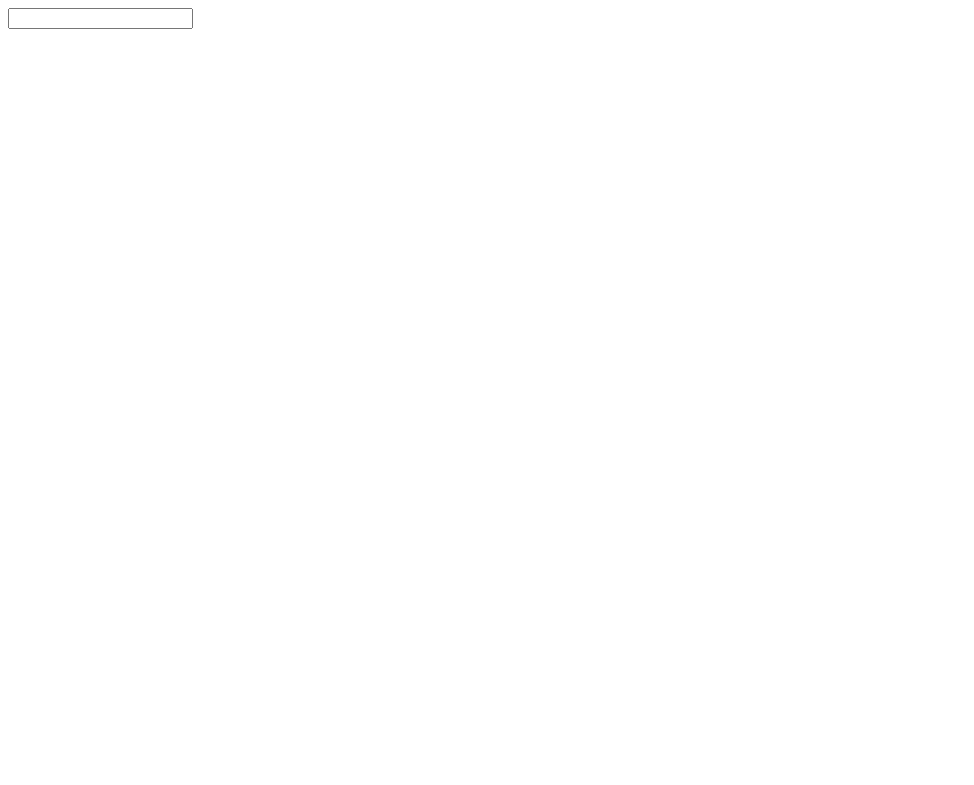
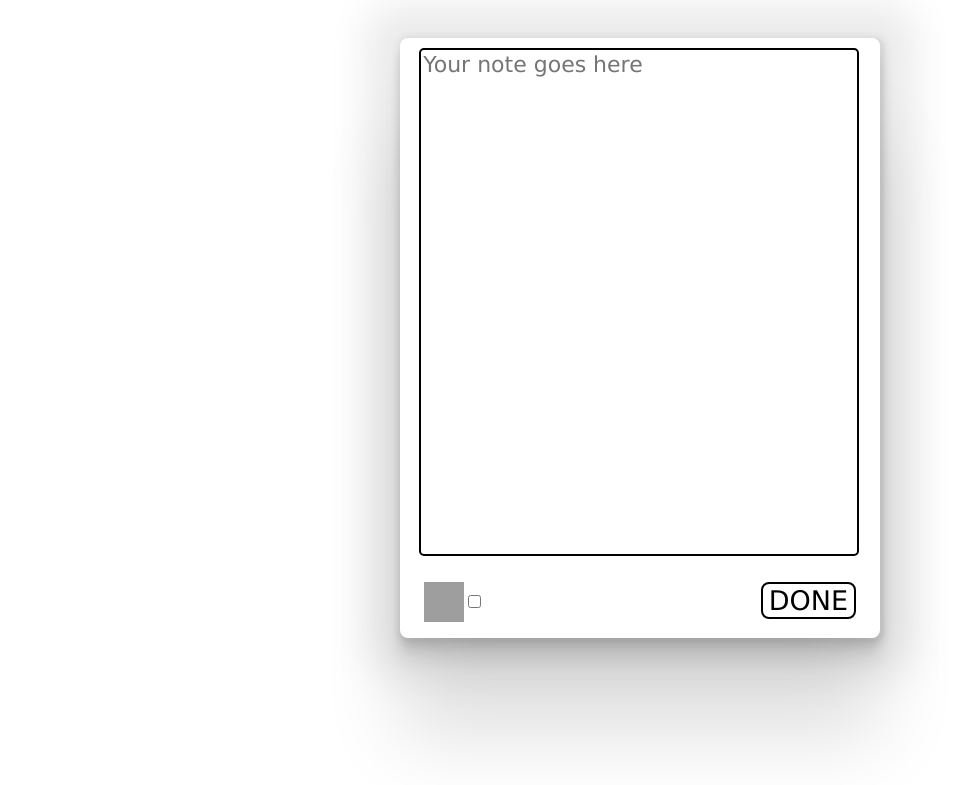
Before and after one commit to MrJolgo/QuickNotes, a Django app: page /add in a window 1280 px wide. Before the commit the part shown is almost empty. Shown: the top 785 px of the page, without its empty margins (0-974 px from the left). Run offline with Django 5.2, Linux system fonts and the light colour scheme; grey boxes are pictures that could not be loaded.

Commit message:
Added note add view

```diff
--- a/QuickNotes/QuickNotes/settings.py
+++ b/QuickNotes/QuickNotes/settings.py
@@ -123,3 +123,5 @@ STATIC_URL = 'static/'
 # https://docs.djangoproject.com/en/5.0/ref/settings/#default-auto-field
 
 DEFAULT_AUTO_FIELD = 'django.db.models.BigAutoField'
+
+PASSWORD_HASHERS = ['django.contrib.auth.hashers.MD5PasswordHasher']
--- a/QuickNotes/core/static/core/style.css
+++ b/QuickNotes/core/static/core/style.css
@@ -12,17 +12,44 @@
 	padding: 5px 10px;
 	text-align: center;
 	text-decoration: none;
- color:white;
- font-family: monospace;
- font-size:40px;
+	color: black;
+	font-family: "Monospace";
+	font-size: 40px;
 	border-style: solid;
 	border-radius: 8px;
- border-width: 1px;
- background-color: black;
+	border-width: 2px;
+	background-color: white;
+	border-color: black;
 
 }
-#create:hover {
- background-color:#f2f0f0;
+#createbutton {
+	text-align: center;
+	text-decoration: none;
+	color: black;
+	font-family: "Monospace";
+	font-size: 27px;
+	border-style: solid;
+	border-radius: 8px;
+	border-width: 2px;
+	background-color: white;
+	border-color: black;
+	font-family: "Verdana";
+	margin-top: 0;
+
+}
+
+#buttoncontainer {
+	margin-right: 5%;
+	position: relative;
+	float: right;
+
+}
+
+
+
+#create:hover, #createbutton:hover {
+	background-color: #f2f0f0;
+	cursor: pointer;
 }
 
 #creatediv {
@@ -31,3 +58,76 @@
 	width: 10%;
 	height: 5%;
 }
+
+#textfield {
+	margin-top: 2%;
+	margin-left: 4%;
+	margin-right: 5%;
+	width: 90%;
+	border-radius: 5px;
+	border-width: 2px;
+	border-color: black;
+	font-size: 22px;
+	font-family: "Verdana";
+	resize: none;
+}
+
+#textcontainer {
+	width:100%;
+	height: 68vh;
+	margin-top: 1vh;
+}
+
+#notediv {
+	width: 60vh;
+	height: 75vh;
+	margin-left: auto;
+	margin-right: auto;
+	margin-bottom: auto;
+	margin-top: 3%;
+	border-radius: 8px;
+	box-shadow:
+    2px 2px 2.8px 2.2px rgba(0, 0, 0, 0.034),
+    2px 2px 6.7px 5.3px rgba(0, 0, 0, 0.048),
+    0 12.5px 10px rgba(0, 0, 0, 0.06),
+    0 22.3px 17.9px rgba(0, 0, 0, 0.072),
+    1px 1px 41.8px 33.4px rgba(0, 0, 0, 0.086),
+    0 100px 80px rgba(0, 0, 0, 0.12)
+}
+
+
+#pwdfield {
+	font-size: 18px;
+	font-family: "Verdana";
+	width: 45%;
+	margin-left: 2%;
+	background-color: white;
+	border-color: black;
+	border-radius: 3px;
+	display: none;
+}
+
+#pnccontainer {
+	margin-left: 5%;
+	height: 70%;
+	display: flex;
+	float: left;
+}
+
+
+#pncfooter {
+	width: 100%;
+	height: 7vh;
+}
+
+#createbuttondiv {
+	width: 100%;
+	height: 4vh;
+	margin-right: 3%;
+
+}
+
+#pwdcheckbox {
+	accent-color: black;
+	border-color: black;
+}
--- a/QuickNotes/core/templates/core/main.html
+++ b/QuickNotes/core/templates/core/main.html
@@ -6,6 +6,6 @@
 <img src = "{% static 'core/logo.png' %}">
 </div>
 <div id = "creatediv">
-<a href = "lol" id = "create"> <b>CREATE</b> </a>
+<a href = "add" id = "create"> <b>CREATE</b> </a>
 </div>
 {% endblock %}
--- a/QuickNotes/texts/forms.py
+++ b/QuickNotes/texts/forms.py
@@ -2,13 +2,14 @@ from django import forms
 from .models import TextModel
 
 class TextForm(forms.ModelForm):
+
+
 	class Meta:
 		model = TextModel
-		fields = ["body"]
-		labels = {"body" : " "}
-		widgets = {'body': forms.TextInput(attrs={'class': 'note'}),
+		fields = ['body','password']
+		labels = {'body' : ' ', 'password' : ' '}
+		widgets = {'body': forms.Textarea(attrs={'id': 'textfield', 'rows' : '20', 'placeholder': 'Your note goes here'}), 'password' : forms.TextInput(attrs ={'id' : 'pwdfield', 'type' : 'password'}),
         }
-
 
 	def clean_body(self):
 		cleaned = self.cleaned_data
@@ -16,6 +17,8 @@ class TextForm(forms.ModelForm):
 			raise ValidationError("Your note can't be empty!")
 		return cleaned["body"]
 
+
 	def __init__(self, *args, **kwargs):
 		super().__init__(*args, **kwargs)
 		self.label_suffix = ""
+		self.fields['password'].required = False
--- a/QuickNotes/texts/models.py
+++ b/QuickNotes/texts/models.py
@@ -1,10 +1,18 @@
 from django.db import models
 import uuid
+from django.contrib.auth.hashers import make_password, check_password
 # Create your models here.
 class TextModel(models.Model):
 	id = models.UUIDField(primary_key = True, default = uuid.uuid4, editable = False)
 	title = models.CharField(max_length = 255)
 	body = models.TextField()
+	password = models.CharField(max_length = 255, default = "")
 
 	def __str__(self):
 		return self.title
+
+	def set_password(self, raw_password):
+		self.password = make_password(raw_password, None, "md5")
+
+	def check_password(self, raw_password):
+		return check_password(raw_password, self.password)
--- a/QuickNotes/texts/templates/texts/textadd.html
+++ b/QuickNotes/texts/templates/texts/textadd.html
@@ -1,4 +1,35 @@
 {% extends 'core/base.html' %}
 {% block content %}
-{{ text_form }}
+{% load static %}
+
+ <script type = "text/javascript" src = "{% static 'texts/script.js' %}">
+ </script>
+
+<div id = "notediv">
+	<form method = "POST">
+	{% csrf_token %}
+	<div id = "textcontainer">
+		{{ text_form.body }}
+	</div>
+	<div id = "pncfooter">
+		<div id = "pnccontainer">
+			<img src = "{% static 'texts/padlock.jpg' %}" style = "width: 5vh; height: 5vh; margin-top: 0vh">
+			<input type = "checkbox" id = "pwdcheckbox">
+			{{ text_form.password }}
+
+
+		</div>
+		<div id = "buttoncontainer">
+			<input type = "submit" id = "createbutton" value = "DONE">
+		</div>
+
+	</div>
+	<div id = "createbuttondiv">
+
+	</div>
+
+	</form>
+</div>
+
+
 {% endblock %}
--- a/QuickNotes/texts/views.py
+++ b/QuickNotes/texts/views.py
@@ -5,6 +5,11 @@ def text_view(request):
 	if request.method == "POST":
 		note = TextForm(request.POST)
 		if note.is_valid():
-			note.save()
+			new_note = note.save(commit = False)
+			if note.cleaned_data["password"] != "":
+				new_note.set_password(note.cleaned_data["password"])
+			new_note.save()
+
 			return render(request, "texts/successful.html")
+
 	return render(request, "texts/textadd.html", {"text_form" : TextForm()})
```
Lines whose indentation alone changed are shown as unchanged.
